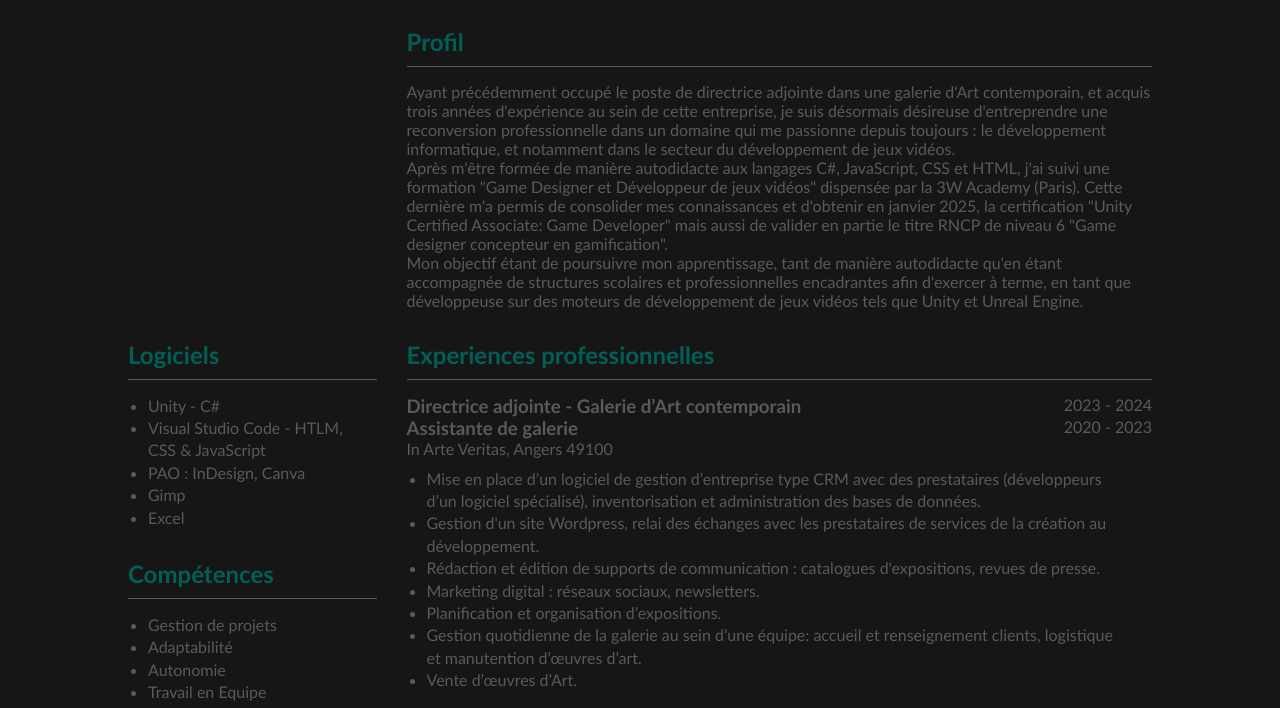
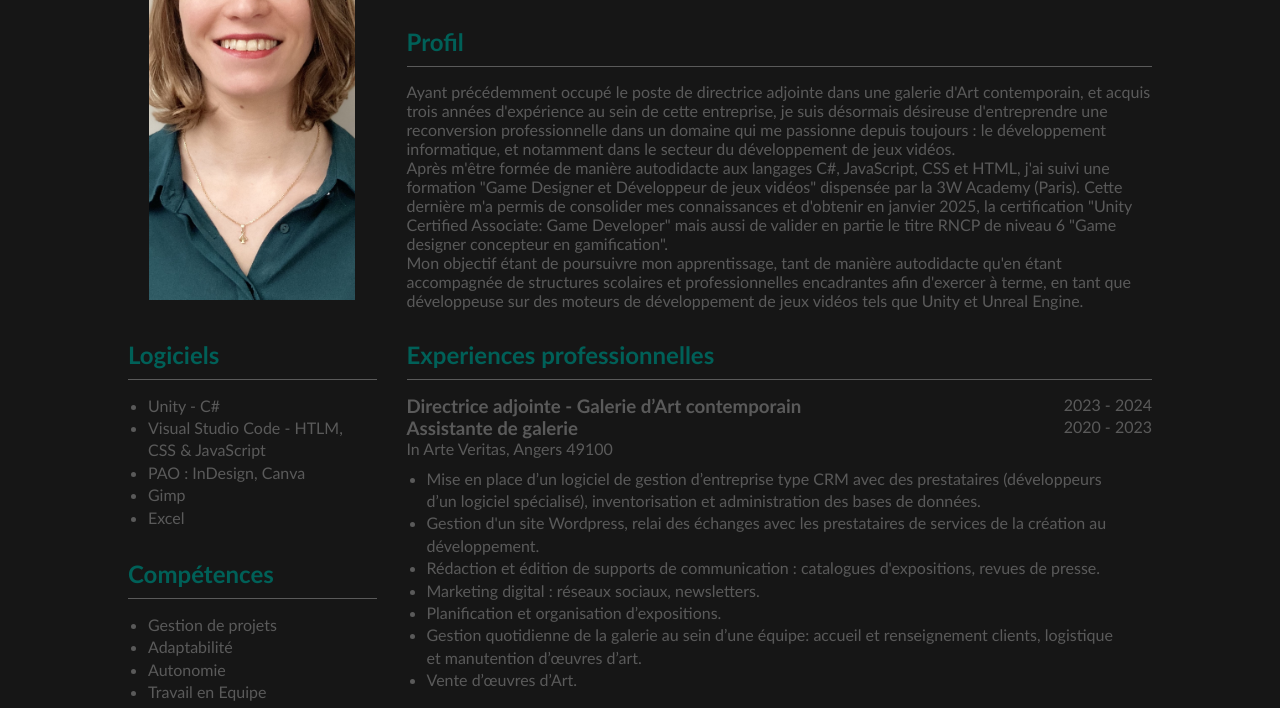
Before and after one commit to Lytheaa/Lytheaa.github.io, a plain HTML site: page index.html in a window 1280 px wide. Shown: the part 335-1043 px from the top of the page. Drawn offline with nearby package versions, Linux system fonts and the light colour scheme; a web font is replaced by a local one.

Commit message:
Update index.html

```diff
--- a/index.html
+++ b/index.html
@@ -48,7 +48,7 @@
     <section>
         <article>
             <div class="cvGrid">
-                <div class="portrait"> <img src="Img/profil.jpg" alt="Photo Pauline Pace" title="Photo Pauline Pace"></div>
+                <div class="portrait"> <img src="Img/profil.jpeg" alt="Photo Pauline Pace" title="Photo Pauline Pace"></div>
                 <div class="Name"><h1> Pauline Pacé</h1>
                     <h2 id="Work"> Developpeuse de jeux vidéos - junior </h2></div>
                 <div class="infos">
```
